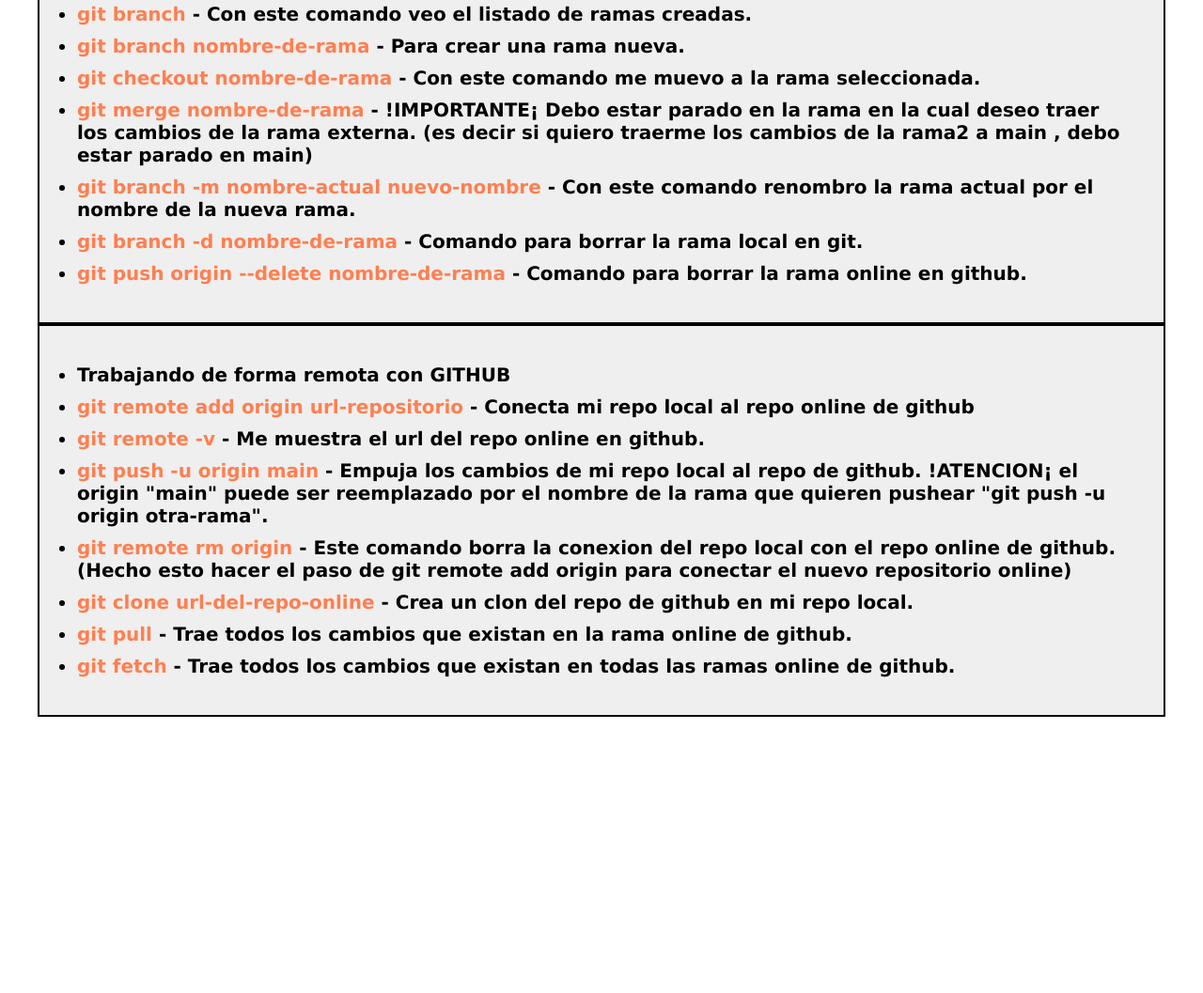
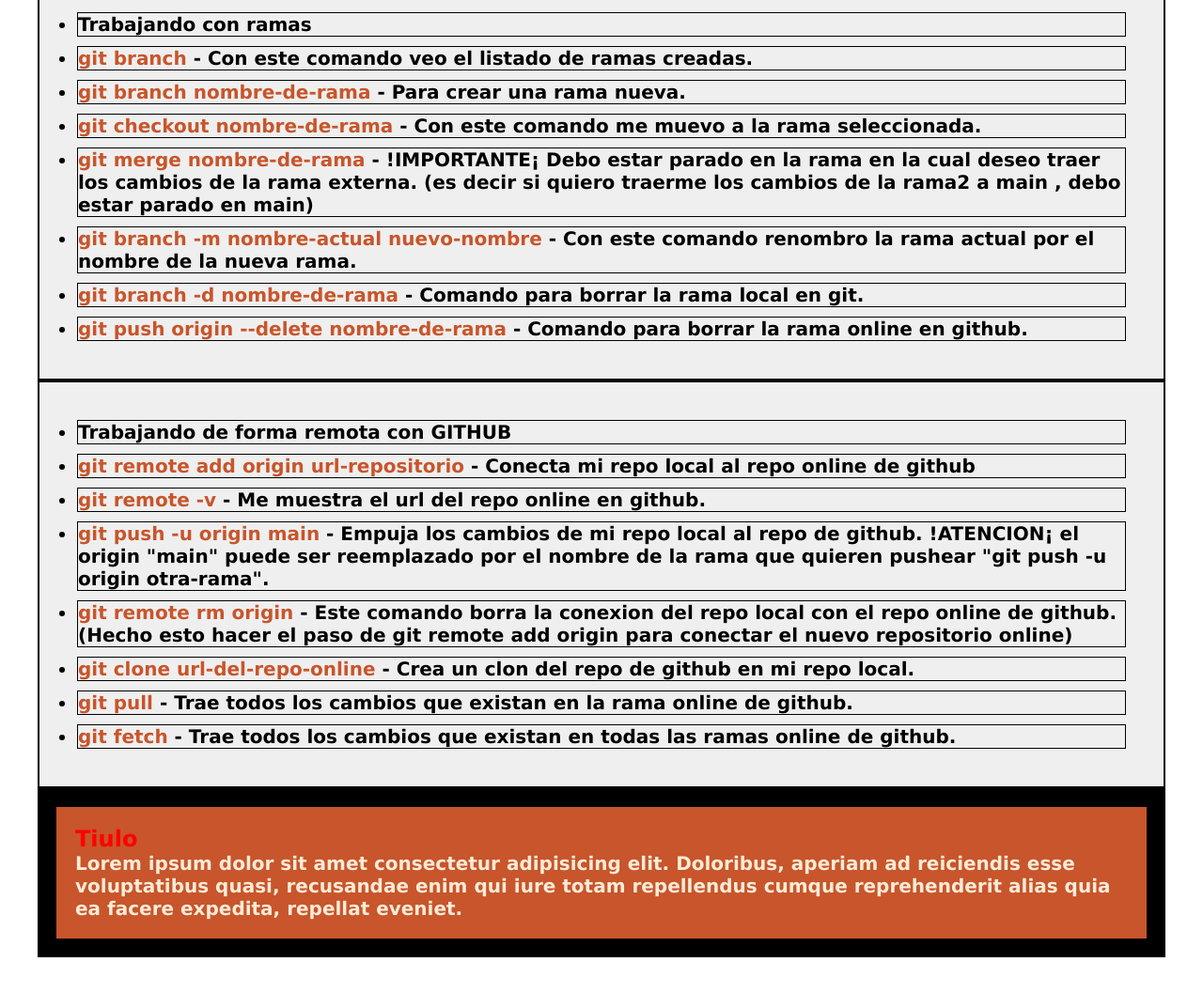
Before and after one commit to francocicero/prueba, a website: page index.html in a window 1280 px wide. Shown: the part 791-1848 px from the top of the page at 94% size. Before the commit the page ends 1594 px from the top, so only its background shows below. Drawn offline with Linux system fonts and the light colour scheme.

Commit message:
add sass to proyect

```diff
--- a/index.html
+++ b/index.html
@@ -39,6 +39,7 @@
                 </span>
                 - Inicia un repositorio de git en nuestro proyecto, esto <span class="red"> se hace 1 sola vez</span>
                 por proyecto.
+                <a href="">link</a>
             </li>
         </ul>
 
@@ -167,6 +168,18 @@
         </ul>
     </section>
 
+
+    <section class="cajas">
+        <div class="caja">
+            <h2 class="caja-title">
+                Tiulo
+            </h2>
+            <p class="caja_subtitle">
+                Lorem ipsum dolor sit amet consectetur adipisicing elit. Doloribus, aperiam ad reiciendis esse voluptatibus quasi, recusandae enim qui iure totam repellendus cumque reprehenderit alias quia ea facere expedita, repellat eveniet.
+            </p>
+        </div>
+    </section>
+
 </body>
 
 </html>
--- /dev/null
+++ b/scss/base/_reset.scss
@@ -0,0 +1,5 @@
+*{
+    margin: 0;
+    padding: 0;
+    box-sizing: border-box;
+}
--- /dev/null
+++ b/scss/base/_vars.scss
@@ -0,0 +1,5 @@
+//vars seria variable
+
+$main-color:rgb(200, 85, 43);
+
+$main-font:Verdana, Geneva, Tahoma, sans-serif;
--- /dev/null
+++ b/scss/layout/_index.scss
@@ -0,0 +1,65 @@
+body{
+    padding: 40px;
+
+    h1{
+        font-size: 24px;
+        font-weight: bold;
+        font-family:$main-font;
+        color: $main-color;
+        padding: 20px 0;
+        &:hover{
+            color: aqua;
+        }
+    }
+
+}
+
+ul{
+    display: flex;
+    flex-direction: column;
+    gap: 10px;
+    background-color: #eeee;
+    border: 2px solid black;
+    padding: 40px;
+    font-size: 20px;
+    font-weight: bold;
+    font-family: $main-font;
+
+    li{
+        border: 1px solid black;
+    }
+
+    span{
+        color:$main-color;
+    }
+    a{
+        color: red;
+    }
+}
+
+.cajas{
+    background-color: black;
+    padding: 20px;
+    display: flex;
+    justify-content: center;
+    align-items: center;
+
+    .caja{
+        background-color: $main-color;
+        color: antiquewhite;
+        padding: 20px;
+
+        &-title{
+            color: red;
+            font-size: 24px;
+            font-weight: bold;
+            font-family: $main-font;
+        }
+
+        p{
+            font-size: 20px;
+            font-weight: bold;
+            font-family: $main-font;
+        }
+    }
+}
--- /dev/null
+++ b/scss/style.scss
@@ -0,0 +1,15 @@
+//En el style van los Impots
+//IMPORTS
+@import 'base/vars';
+@import 'base/reset';
+
+//IMPORTS COMPONENTS
+@import 'components/navbar';
+@import 'components/footer';
+
+//IMPORTS LAYOUT
+@import 'layout/index';
+@import 'layout/contacto.scss';
+@import 'layout/galeria.scss';
+//mediaquaries siempre al final
+@import 'layout/mediaqueries';
```
Also changed, not shown: package.json (added, +11 -0 lines), README.md (added), css/layout/contacto.css (added), css/layout/galeria.css (added), css/style.css, scss/components/_footer.scss (added), scss/components/_navbar.scss (added), scss/layout/_mediaqueries.scss (added), scss/layout/contacto.scss (added), scss/layout/galeria.scss (added), 3 other files.
